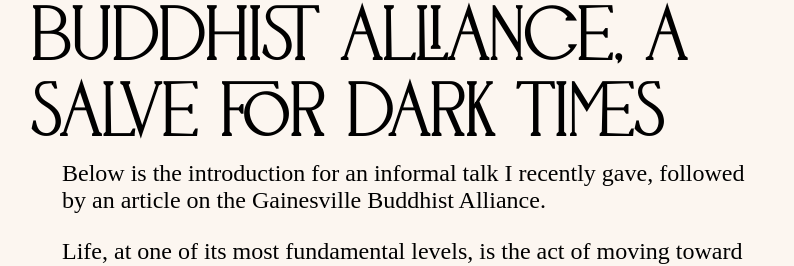
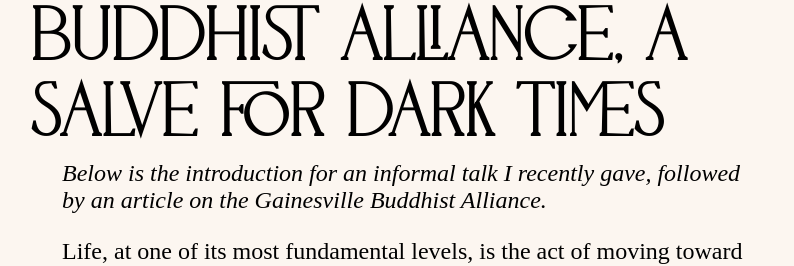
Before and after one commit to JeraldPinson/prairiepickings, a plain HTML site: page 2_GBA.html in a window 1280 px wide. Shown: the part 790-1056 px from the top of the page, without its empty margins (226-1020 px from the left). Drawn offline with Linux system fonts and the light colour scheme; a web font is replaced by a local one.

Commit message:
Update 2_GBA.html

```diff
--- a/2_GBA.html
+++ b/2_GBA.html
@@ -55,7 +55,7 @@
         <div class="article-body">
 
         <div class="section_three">
-            Below is the introduction for an informal talk I recently gave, followed by an article on the Gainesville Buddhist Alliance.
+            <i>Below is the introduction for an informal talk I recently gave, followed by an article on the Gainesville Buddhist Alliance.</i>
             <p><p>
 
                 Life, at one of its most fundamental levels, is the act of moving toward something that you never quite reach, trying to understand an idea that’s infinitely too big for your head to wrap around. The best anyone ever gets are bits and pieces, and even these have to be decoded and interpreted and mean different things to different people.
```
